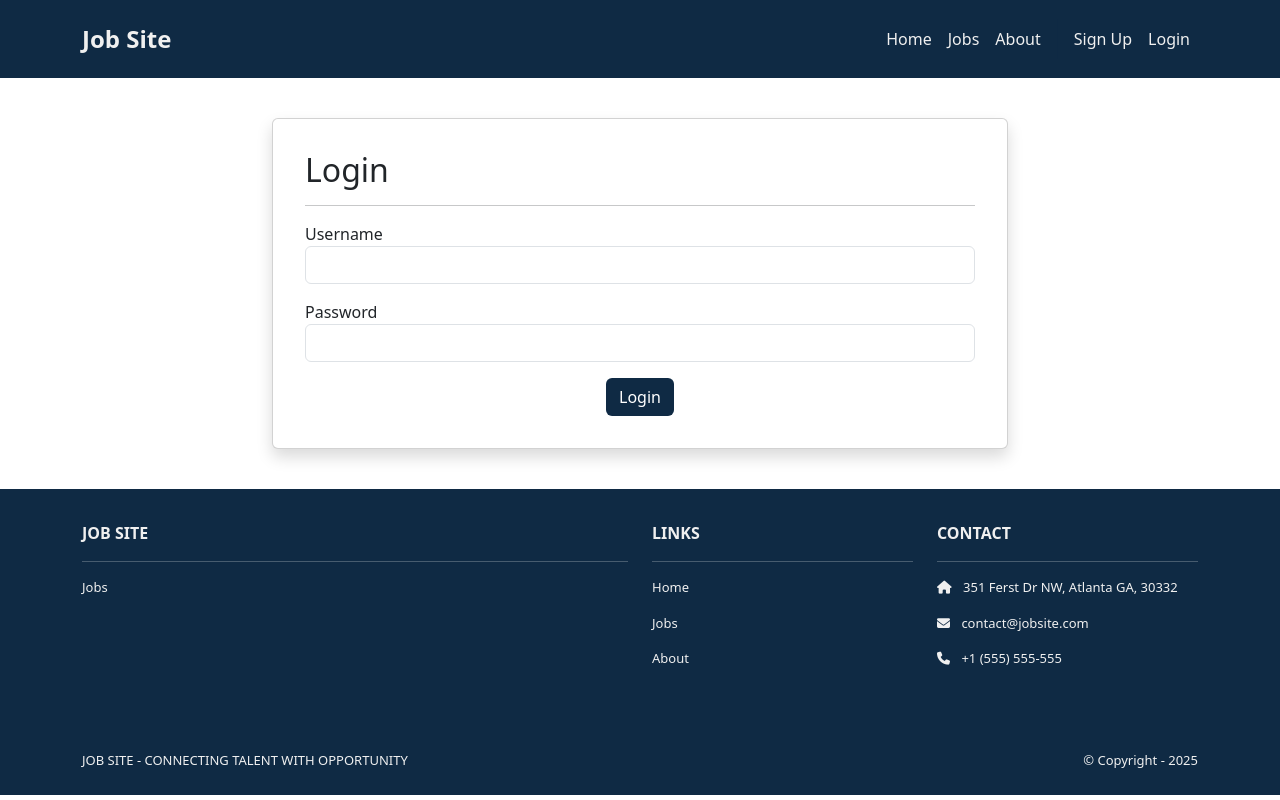
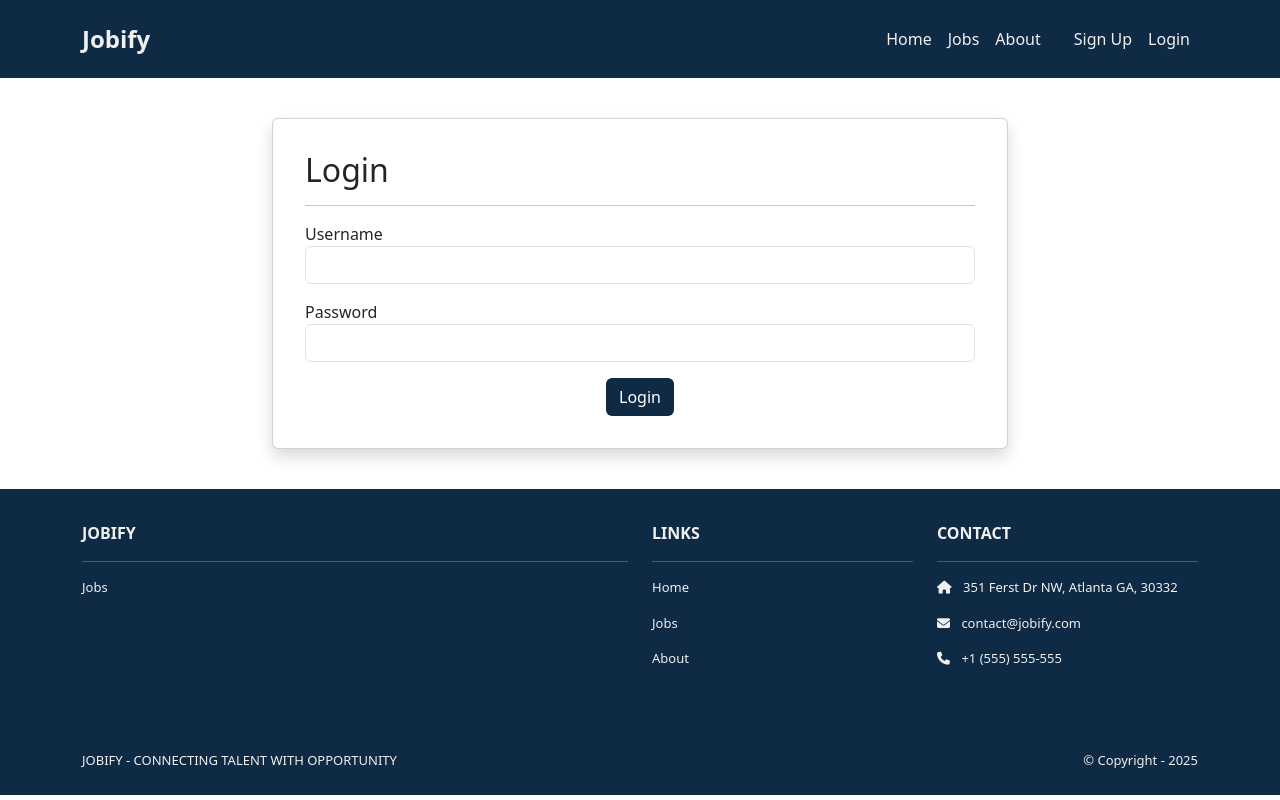
Before and after one commit to mustardcheese/Jobify, a Django app: page /accounts/login/ in a window 1280 px wide. Run offline with Django 5.2, Linux system fonts and the light colour scheme; some libraries are stand-ins or nearby versions.

Commit message:
name change again

```diff
--- a/templates/base.html
+++ b/templates/base.html
@@ -2,7 +2,7 @@
 <html>
   {% load static %}
   <head>
-    <title>{{ template_data.title|default:"Job Site" }}</title>
+    <title>{{ template_data.title|default:"Jobify" }}</title>
     <link href="https://cdn.jsdelivr.net/npm/bootstrap@5.3.3/dist/css/bootstrap.min.css" rel="stylesheet" crossorigin="anonymous">
     <link rel="stylesheet" href="https://cdnjs.cloudflare.com/ajax/libs/font-awesome/6.1.1/css/all.min.css">
     <link href="https://fonts.googleapis.com/css2?family=Poppins:wght@300;400;500;600;700&display=swap" rel="stylesheet">
@@ -35,7 +35,7 @@
     <nav class="p-3 navbar navbar-dark navy-header navbar-expand-lg">
       <div class="container">
         <a class="navbar-brand" href="{% url 'home.index' %}">
-          <span class="eggshell-text fw-bold fs-4">Job Site</span>
+          <span class="eggshell-text fw-bold fs-4">Jobify</span>
         </a>
         <button class="navbar-toggler" type="button" data-bs-toggle="collapse" data-bs-target="#navbarNavAltMarkup"
           aria-controls="navbarNavAltMarkup" aria-expanded="false" aria-label="Toggle navigation">
@@ -88,7 +88,7 @@
       <div class="container">
         <div class="row mt-3 eggshell-text">
           <div class="col-md-6 col-lg-6 col-xl-6 mx-auto mb-4">
-            <b>JOB SITE</b>
+            <b>JOBIFY</b>
             <hr />
             <p><a class="nav-link" href="{% url 'job_list' %}">Jobs</a></p>
           </div>
@@ -103,7 +103,7 @@
             <b>CONTACT</b>
             <hr />
             <p><i class="fas fa-home me-2"></i> 351 Ferst Dr NW, Atlanta GA, 30332</p>
-            <p><i class="fas fa-envelope me-2"></i> contact@jobsite.com</p>
+            <p><i class="fas fa-envelope me-2"></i> contact@jobify.com</p>
             <p><i class="fas fa-phone me-2"></i> +1 (555) 555-555</p>
           </div>
         </div>
@@ -112,7 +112,7 @@
     <section class="p-3 ms-footer-bottom bg-dark">
       <div class="container d-flex justify-content-between">
         <div class="me-5 eggshell-text">
-          <span>JOB SITE - CONNECTING TALENT WITH OPPORTUNITY</span>
+          <span>JOBIFY - CONNECTING TALENT WITH OPPORTUNITY</span>
         </div>
         <div class="eggshell-text">
           <span>© Copyright - 2025</span>
```
Also changed, not shown: jobsite/settings.py (+12 -3 lines).
